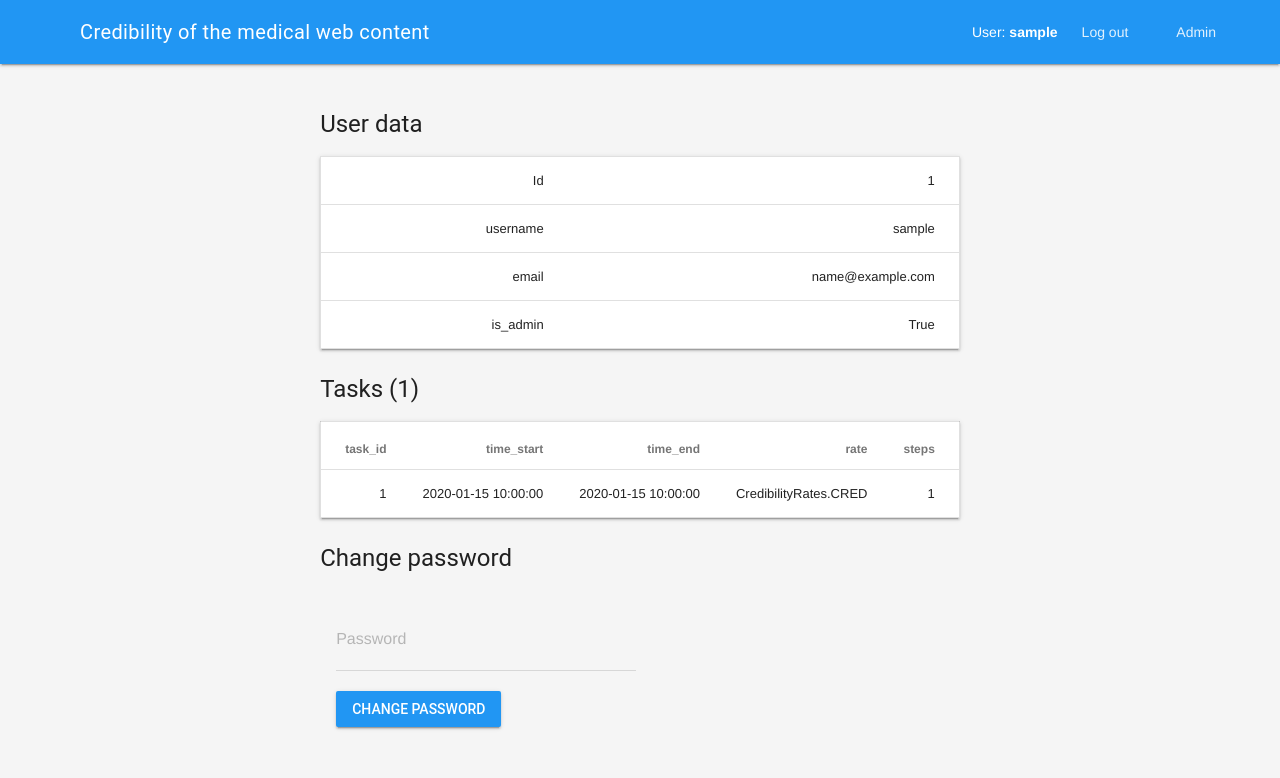
After one commit to alenabozny/med_credibility_surveys, a Flask app: page /admin/user/1 in a window 1280 px wide. The commit adds this page. Shown: the top 778 px of the page. Run offline with Flask 2, Linux system fonts and the light colour scheme; a user stored in the database is signed in; tables that the repository leaves empty hold one stand-in row (values such as "Sample post").

Commit message:
init admin

```diff
--- a/app/forms.py
+++ b/app/forms.py
@@ -7,3 +7,15 @@ class LoginForm(FlaskForm):
     password = PasswordField('Password', validators=[DataRequired()])
     remember_me = BooleanField('Remember Me')
     submit = SubmitField('Sign In')
+
+
+class RegisterForm(FlaskForm):
+    username = StringField('Username', validators=[DataRequired()])
+    email = PasswordField('Email', validators=[DataRequired()])
+    password = PasswordField('Password', validators=[DataRequired()])
+    submit = SubmitField('Register')
+
+
+class ChangePasswordForm(FlaskForm):
+    password = PasswordField('Password', validators=[DataRequired()])
+    submit = SubmitField('Change password')
--- a/app/models.py
+++ b/app/models.py
@@ -8,6 +8,9 @@ class User(UserMixin, db.Model):
     username = db.Column(db.String(64), index=True, unique=True)
     email = db.Column(db.String(120), index=True, unique=True)
     password_hash = db.Column(db.String(128))
+    is_admin = db.Column(db.Boolean, default=False)
+
+    tasks = db.relationship('Task', backref='user')
 
     @property
     def is_authenticated(self):
@@ -34,6 +37,8 @@ class Article(db.Model):
     query = db.Column(db.String(100))
     keywords = db.Column(db.String(200))
 
+    sentences = db.relationship('Sentence', backref='article')
+
     def __repr__(self):
         return '<Article "{}".'.format(self.title)
 
@@ -44,6 +49,8 @@ class Sentence(db.Model):
     article_id = db.Column(db.Integer, db.ForeignKey('article.article_id'))
     sequence_nr = db.Column(db.Integer) # position in the article
     to_evaluate = db.Column(db.Boolean)
+
+    tasks = db.relationship('Task', backref='sentence')
 
     def handle_nonexistent(func):
         def wrapper(*args, **kwargs):
@@ -94,3 +101,4 @@ class Task(db.Model):
     time_start = db.Column(db.DateTime)
     time_end = db.Column(db.DateTime)
     rate = db.Column(db.Enum(CredibilityRates))
+    steps = db.Column(db.Integer)
--- a/app/routes.py
+++ b/app/routes.py
@@ -1,14 +1,14 @@
 from flask import render_template
 from flask import request, redirect, url_for, flash
 from app import app, db
-from app.forms import LoginForm
-from app.models import Task, Sentence, User, CredibilityRates
+from app.forms import LoginForm, RegisterForm, ChangePasswordForm
+from app.models import Task, User, CredibilityRates
 from werkzeug.security import generate_password_hash, check_password_hash
 from flask_login import current_user, login_user, login_required, logout_user
 from datetime import datetime
 
+
 @app.route('/')
-
 @app.route('/index')
 @login_required
 def index():
@@ -18,7 +18,7 @@ def index():
 
     nextTask = Task.query.filter_by(
         user_id=current_user.id,
-        rate = None
+        rate=None
     ).first()
 
     return render_template(
@@ -28,9 +28,9 @@ def index():
         nextTask=nextTask
     )
 
+
 @app.route('/login', methods=['GET', 'POST'])
 def login():
-
     form = LoginForm()
     if request.method == 'GET':
         return render_template('login.html', title='Sign In', form=form)
@@ -41,7 +41,7 @@ def login():
 
         user = User.query.filter_by(username=username).first()
 
-        if user and  check_password_hash(user.password_hash, password):
+        if user and check_password_hash(user.password_hash, password):
             login_user(user, remember=remember)
             return redirect("/")
         else:
@@ -49,11 +49,13 @@ def login():
 
         return render_template('login.html', title='Sign In', form=form)
 
+
 @app.route('/logout', methods=['GET'])
 @login_required
 def logout():
     logout_user()
     return redirect("/")
+
 
 @app.route('/task/<int:task_id>', methods=['GET', 'POST'])
 @login_required
@@ -65,42 +67,110 @@ def perform_task(task_id):
             flash('Your task was expired')
             return redirect(url_for('index'))
 
-        sentence = Sentence.query.filter_by(sentence_id=task.sentence_id).first()
-        sentences = Sentence.query.filter_by(sentence_id=task.sentence_id).all()
-
-
-        # KW: Totalnie nie rozumiem jak pobrac liste zdan dla tasku. potrzebuje by doladowywac kolejne.
-        sentencesList = []
-        for sentence in sentences:
-            sentencesList.append({ sentence.sequence_nr: sentence.body})
-
         return render_template(
             'example_task.html',
             title='Task',
-            sentences=sentencesList,
-            options = [e.value for e in CredibilityRates],
-            sentence=sentence,
-            keywords=['keywords1', 'keywords2', 'keywords3'] #TODO skad pobierac slowa kluczowe ?
+            sentences=task.sentence.get_context_sentences(),
+            options=[e.value for e in CredibilityRates],
+            sentence=task.sentence,
+            keywords=task.sentence.article.keywords.split(', ')
         )
     if request.method == 'POST':
         time_start = request.form['time_start']
         time_end = request.form['time_end']
         rate = request.form['rate']
+        steps = request.form['steps']
 
         task = Task.query.filter_by(task_id=task_id, user_id=current_user.id).first()
         task.time_start = datetime.fromtimestamp(int(time_start) / 1000)
         task.time_end = datetime.fromtimestamp(int(time_end) / 1000)
         task.rate = CredibilityRates(rate)
+        task.steps = int(steps)
 
         db.session.commit()
 
         nextTask = Task.query.filter_by(
             user_id=current_user.id,
-            rate = None
+            rate=None
         ).first()
 
         if nextTask:
-            return redirect(url_for('perform_task', task_id = nextTask.task_id))
+            return redirect(url_for('perform_task', task_id=nextTask.task_id))
         else:
             flash('Thanks. You do not have any pending tasks')
             return redirect(url_for('index'))
+
+
+@app.route('/admin', methods=['GET', 'POST'])
+@login_required
+def admin():
+    if not current_user.is_admin:
+        return redirect("/")
+
+    form = RegisterForm(request.form)
+
+    if request.method == 'POST':
+        if form.validate():
+            username = request.form['username']
+            email = request.form['email']
+            password = generate_password_hash(request.form['password'])
+
+            user = User(username=username, email=email, password_hash=password)
+            db.session.add(user)
+            db.session.commit()
+            flash('User was added')
+        else:
+            flash('bad form data')
+
+    users = User.query.outerjoin(Task).all()
+
+    return render_template('admin.html', title='Admin', users=users, form=form)
+
+
+@app.route('/admin/remove/<int:user_id>')
+@login_required
+def remove_user(user_id):
+    if not current_user.is_admin:
+        return redirect("/")
+
+    user = User.query.filter_by(id=user_id).first()
+    db.session.delete(user)
+    db.session.commit()
+    flash('User was deleted')
+    return redirect(url_for('admin'))
+
+
+@app.route('/admin/toggle_admin/<int:user_id>')
+@login_required
+def toggle_admin(user_id):
+    if not current_user.is_admin:
+        return redirect("/")
+
+    user = User.query.filter_by(id=user_id).first()
+    user.is_admin = not user.is_admin
+    db.session.commit()
+    flash('Admin role chaned')
+    return redirect(url_for('admin'))
+
+
+@app.route('/admin/user/<int:user_id>', methods=['GET', 'POST'])
+@login_required
+def user_details(user_id):
+    if not current_user.is_admin:
+        return redirect("/")
+
+    form = ChangePasswordForm(request.form)
+    user = User.query.filter_by(id=user_id).outerjoin(Task).first()
+
+    if not user:
+        flash('User not found')
+        return redirect(url_for('admin'))
+
+    if request.method == 'POST':
+        if form.validate():
+            password = generate_password_hash(request.form['password'])
+            user.password_hash = password
+            db.session.commit()
+            flash('Password changed')
+
+    return render_template('user_admin.html', title=user.username, user=user, form=form)
--- a/app/static/css/main.css
+++ b/app/static/css/main.css
@@ -77,3 +77,11 @@
 .keywords .mdl-chip {
     margin-left: 5px;
 }
+
+.admin-user-table {
+    width: 100%;
+}
+
+.main-sentence {
+    font-weight: bold;
+}
--- a/app/templates/base.html
+++ b/app/templates/base.html
@@ -22,6 +22,11 @@
                             <a class="mdl-navigation__link" href="{{ url_for('logout') }}">
                                 Log out
                             </a>
+                            {% if current_user.is_admin %}
+                                <a class="mdl-navigation__link" href="{{ url_for('admin') }}">
+                                    Admin
+                                </a>
+                            {%  endif %}
                         {% endif %}
                     </nav>
                 </div>
--- a/app/templates/example_task.html
+++ b/app/templates/example_task.html
@@ -3,6 +3,7 @@
 {% block js %}
     <script>
         const sentences = {{ sentences |tojson }};
+        const initSentence = "{{ sentence.body }}";
     </script>
     <script defer src="{{ url_for('static', filename='js/task.js') }}"></script>
 {% endblock %}
@@ -29,8 +30,7 @@
                     </div>
                 {% endif %}
 
-                <div class="mdl-card__supporting-text">
-                    {{ sentence.body }}
+                <div class="mdl-card__supporting-text" id="sentenceBody">
                 </div>
 
                 <div class="rate_items">
@@ -59,6 +59,7 @@
         </div>
         <input type="hidden" name="time_start" />
         <input type="hidden" name="time_end" />
+        <input type="hidden" name="steps" value="1"/>
         <div class="task-button">
             <button disabled type="submit" id="save" class="mdl-button mdl-button--raised mdl-button--accent">
                 Save
--- a/app/templates/index.html
+++ b/app/templates/index.html
@@ -15,6 +15,7 @@
                 <tr>
                     <th>Date</th>
                     <th>Rate</th>
+                    <th>Steps</th>
                 </tr>
             </thead>
             {% for task in tasks %}
@@ -35,6 +36,9 @@
                         {% endif %}
 
                     </td>
+                    <td>
+                        {{ task.steps }}
+                    </td>
                 </tr>
             {% endfor %}
         </table>
--- /dev/null
+++ b/app/templates/user_admin.html
@@ -0,0 +1,61 @@
+{% extends "base.html" %}
+
+{% block content %}
+<div>
+    <h4>User data</h4>
+    <table class="mdl-data-table mdl-data-table--selectable mdl-shadow--2dp admin-user-table">
+        <tbody>
+            <tr>
+                <td>Id</td>
+                <td>{{ user.id }}</td>
+            </tr>
+            <tr>
+                <td>username</td>
+                <td>{{ user.username }}</td>
+            </tr>
+            <tr>
+                <td>email</td>
+                <td>{{ user.email }}</td>
+            </tr>
+            <tr>
+                <td>is_admin</td>
+                <td>{{ user.is_admin }}</td>
+            </tr>
+        </tbody>
+    </table>
+    {%  if user.tasks.__len__() > 0 %}
+        <h4>Tasks ({{ user.tasks.__len__() }})</h4>
+        <table class="mdl-data-table mdl-data-table--selectable mdl-shadow--2dp admin-user-table">
+            <thead>
+            <th>task_id</th>
+            <th>time_start</th>
+            <th>time_end</th>
+            <th>rate</th>
+            <th>steps</th>
+            </thead>
+            <tbody>
+            {% for task in user.tasks %}
+                <tr>
+                    <td>{{ task.task_id }}</td>
+                    <td>{{ task.time_start }}</td>
+                    <td>{{ task.time_end}}</td>
+                    <td>{{ task.rate}}</td>
+                    <td>{{ task.steps}}</td>
+                </tr>
+            {% endfor %}
+            </tbody>
+        </table>
+    {% endif %}
+    <h4>Change password</h4>
+    <form action="" method="post" novalidate>
+        {{ form.hidden_tag() }}
+        <div class="mdl-card__supporting-text">
+            <div class="mdl-textfield mdl-js-textfield">
+                {{ form.password.label(class_="mdl-textfield__label") }}<br>
+                {{ form.password(size=32, class_="mdl-textfield__input") }}
+            </div>
+            <p>{{ form.submit(class_="mdl-button mdl-js-button mdl-button--raised mdl-button--colored") }}</p>
+        </div>
+    </form>
+</div>
+{% endblock %}
```
Also changed, not shown: app/static/js/task.js (+54 -2 lines), app/templates/admin.html (added, +66 -0 lines), migrations/versions/7dae1586b3e6_.py (added, +32 -0 lines), migrations/versions/d5abc1eb7fa5_.py (added, +32 -0 lines), app.db.
